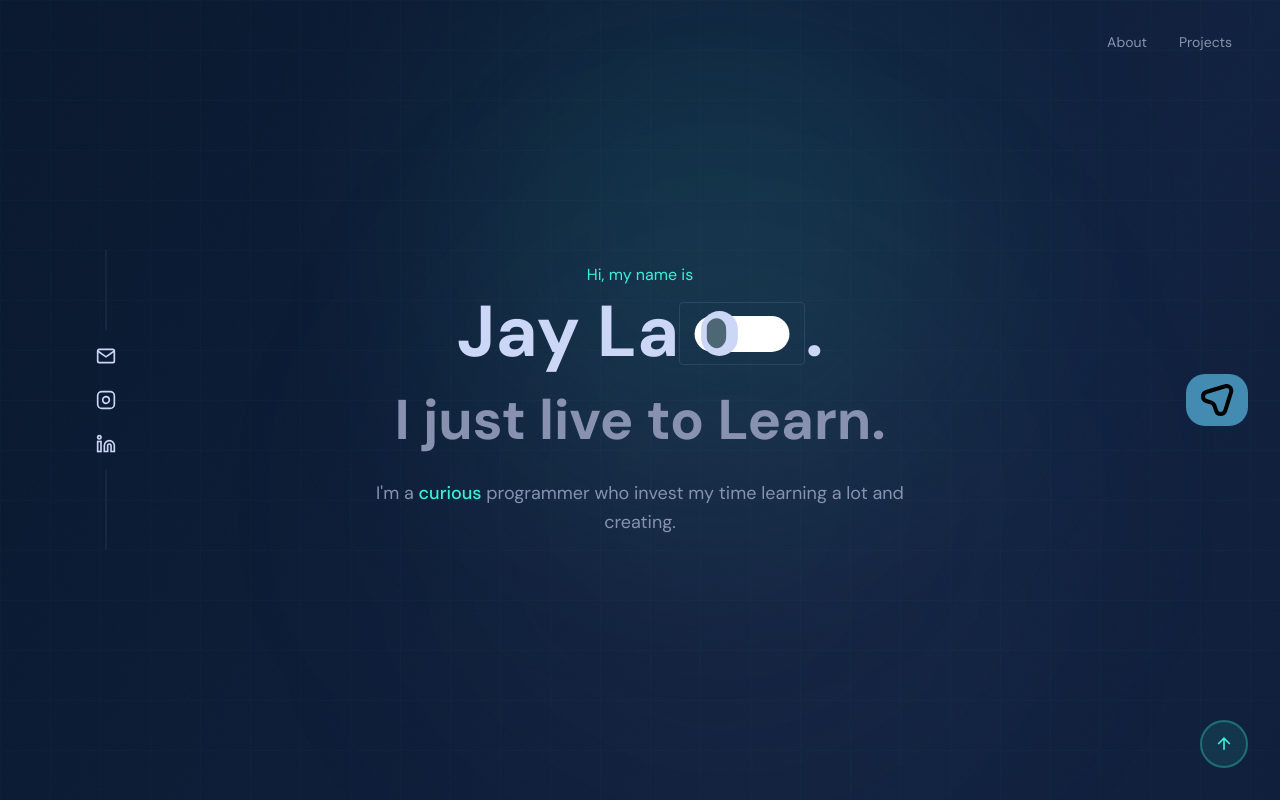
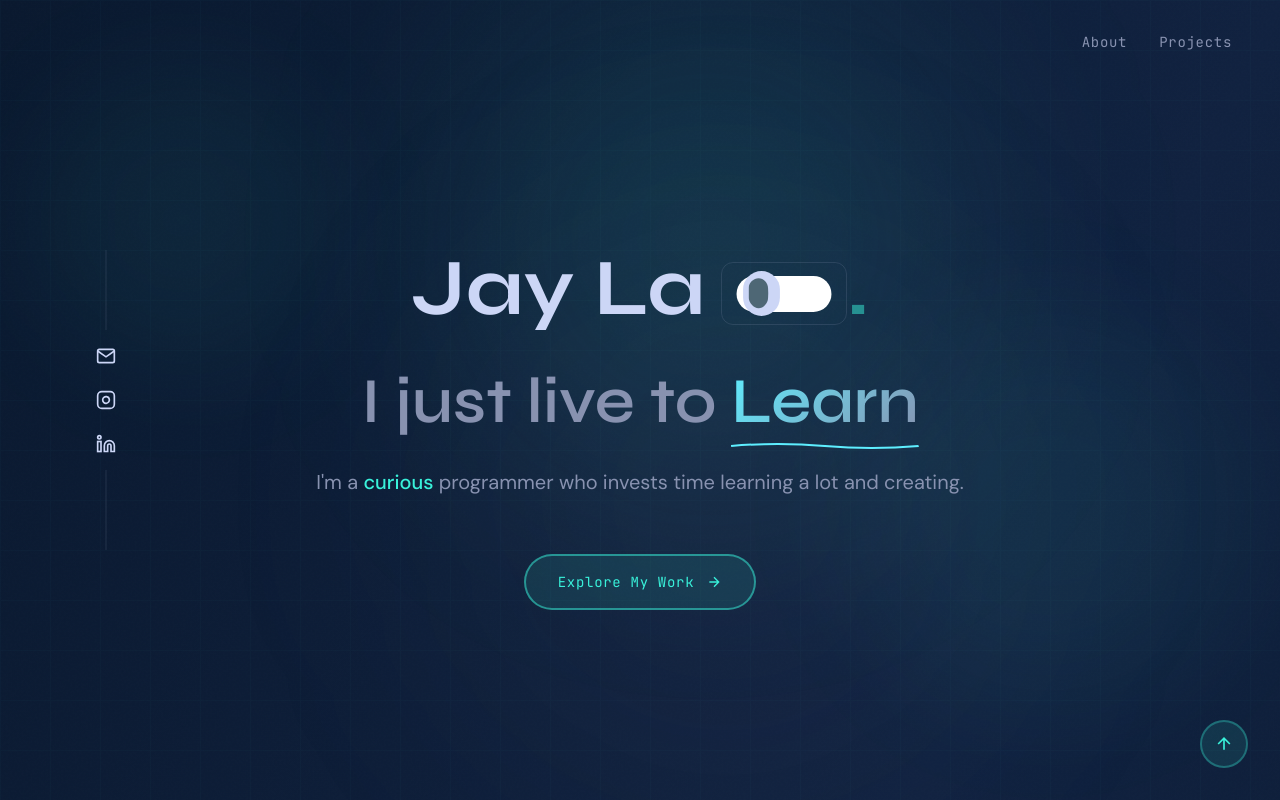
Before and after one commit to JayLao27/m-portfolio, a React (Vite) app: page / in a window 1280 px wide. Shown: the top 800 px of the page. Built offline with nearby package versions, Linux system fonts and the light colour scheme.

Commit message:
feat: enhance Header component with scroll detection, animated elements, and improved styling

```diff
--- a/src/components/section/header.tsx
+++ b/src/components/section/header.tsx
@@ -1,4 +1,4 @@
-import React from 'react'
+import React, { useState, useEffect } from 'react'
 import { MoonIcon, SunIcon, MessageIcon } from '../Icons'
 import { LeftIcons } from '../Left-icons'
 
@@ -8,54 +8,126 @@ type HeadProps = {
 }
 
 export const Head: React.FC<HeadProps> = ({ isDarkMode, toggleTheme }) => {
+  const [scrolled, setScrolled] = useState(false)
+
+  useEffect(() => {
+    const handleScroll = () => {
+      setScrolled(window.scrollY > 50)
+    }
+    window.addEventListener('scroll', handleScroll)
+    return () => window.removeEventListener('scroll', handleScroll)
+  }, [])
+
   return (
     <>
-      <nav className="fixed top-0 right-0 p-8 pr-12 z-[1000] flex items-center gap-8 max-md:p-6 max-md:pr-8 max-md:gap-4">
+      <nav
+        className={`fixed top-0 right-0 p-8 pr-12 z-[1000] flex items-center gap-8 max-md:p-6 max-md:pr-8 max-md:gap-4 transition-all duration-300 ${
+          scrolled ? 'glass-effect rounded-bl-2xl' : ''
+        }`}
+      >
         <div className="flex gap-8 max-md:gap-4">
           <a
             href="#about"
-            className={`${isDarkMode ? 'text-nav-text hover:text-highlight' : 'text-[#FFFFFF] hover:text-highlight'} no-underline text-sm transition-colors duration-300 max-md:text-xs`}
+            className={`${isDarkMode ? 'text-nav-text hover:text-highlight' : 'text-[#FFFFFF] hover:text-highlight'} no-underline text-sm font-['JetBrains_Mono'] tracking-wider transition-all duration-300 hover:translate-y-[-2px] max-md:text-xs relative group`}
           >
-            About
+            <span className="relative z-10">About</span>
+            <span className="absolute bottom-0 left-0 w-0 h-0.5 bg-highlight transition-all duration-300 group-hover:w-full"></span>
           </a>
           <a
             href="#projects"
-            className={`${isDarkMode ? 'text-nav-text hover:text-highlight' : 'text-[#FFFFFF] hover:text-highlight'} no-underline text-sm transition-colors duration-300 max-md:text-xs`}
+            className={`${isDarkMode ? 'text-nav-text hover:text-highlight' : 'text-[#FFFFFF] hover:text-highlight'} no-underline text-sm font-['JetBrains_Mono'] tracking-wider transition-all duration-300 hover:translate-y-[-2px] max-md:text-xs relative group`}
           >
-            Projects
+            <span className="relative z-10">Projects</span>
+            <span className="absolute bottom-0 left-0 w-0 h-0.5 bg-highlight transition-all duration-300 group-hover:w-full"></span>
           </a>
         </div>
       </nav>
 
-      <section className="min-h-screen flex items-center justify-center px-[10%] relative max-w-[1600px] max-xl:px-[5%] max-md:px-[5%]">
+      <section className="min-h-screen flex items-center justify-center px-[10%] relative max-w-[1600px] max-xl:px-[5%] max-md:px-[5%] overflow-hidden">
+        {/* Animated background elements */}
+        <div className="absolute inset-0 overflow-hidden pointer-events-none">
+          <div className="absolute top-20 left-10 w-72 h-72 bg-highlight/5 rounded-full blur-3xl animate-float"></div>
+          <div className="absolute bottom-20 right-10 w-96 h-96 bg-highlight/5 rounded-full blur-3xl animate-float" style={{ animationDelay: '2s' }}></div>
+        </div>
+
         <LeftIcons isDarkMode={isDarkMode} />
 
-        <div className="flex-1 max-w-[700px] animate-fade-in-up text-center">
-          <div>
-            <p className="text-hi-text text-base font-normal">Hi, my name is</p>
-            <h1 className={`text-[4.5rem] font-bold ${isDarkMode ? 'text-name-text' : 'text-[#F0F4FF]'} mb-2 leading-tight max-xl:text-[3.5rem] max-md:text-[2.5rem] max-sm:text-[2rem]`}>
+        <div className="flex-1 max-w-[800px] text-center relative z-10">
+          <div className="space-y-6">
+            <p className={`text-hi-text text-base font-['JetBrains_Mono'] font-normal tracking-widest uppercase opacity-0 animate-fade-in-up`}>
+              Hi, my name is
+            </p>
+
+            <h1
+              className={`text-[5rem] font-['Syne'] font-bold ${isDarkMode ? 'text-name-text' : 'text-[#F0F4FF]'} mb-2 leading-tight max-xl:text-[4rem] max-md:text-[3rem] max-sm:text-[2.5rem] opacity-0 animate-fade-in-up`}
+              style={{ animationDelay: '0.1s', animationFillMode: 'forwards' }}
+            >
               Jay La
               <button
                 onClick={toggleTheme}
-                className={`bg-transparent border ${isDarkMode ? 'border-[rgba(136,146,176,0.2)] text-nav-text hover:bg-[rgba(136,146,176,0.2)]' : 'border-[rgba(10,43,47,0.1)] text-light-nav-text hover:bg-[rgba(10,43,47,0.1)]'} px-3 py-2 rounded cursor-pointer text-xl transition-all duration-300`}
+                className={`inline-flex ml-4 bg-transparent border ${isDarkMode ? 'border-[rgba(136,146,176,0.2)] text-nav-text hover:bg-[rgba(136,146,176,0.2)]' : 'border-[rgba(10,43,47,0.1)] text-light-nav-text hover:bg-[rgba(10,43,47,0.1)]'} px-3 py-2 rounded-xl cursor-pointer text-xl transition-all duration-500 hover:scale-110 hover:rotate-12 align-middle`}
+                aria-label="Toggle theme"
               >
                 {isDarkMode ? <MoonIcon /> : <SunIcon />}
               </button>
-              <span className="relative inline-block"> .</span>
+              <span className="relative inline-block text-highlight animate-pulse">.</span>
             </h1>
-            <h2 className={`text-[3.5rem] font-semibold ${isDarkMode ? 'text-tagline-text' : 'text-[#F0F4FF]'} mb-6 leading-tight max-xl:text-[2.5rem] max-md:text-[2rem] max-sm:text-[1.5rem]`}>
-              I just live to Learn.
+
+            <h2
+              className={`text-[4rem] font-['Syne'] font-semibold ${isDarkMode ? 'text-tagline-text' : 'text-[#F0F4FF]'} mb-6 leading-tight max-xl:text-[3rem] max-md:text-[2.5rem] max-sm:text-[2rem] opacity-0 animate-fade-in-up`}
+              style={{ animationDelay: '0.2s', animationFillMode: 'forwards' }}
+            >
+              I just live to{' '}
+              <span className="relative inline-block">
+                <span className="text-gradient">Learn</span>
+                <svg className="absolute -bottom-2 left-0 w-full" height="8" viewBox="0 0 100 8" preserveAspectRatio="none">
+                  <path d="M0,4 Q25,0 50,4 T100,4" stroke="#5EEEFF" strokeWidth="2" fill="none" />
+                </svg>
+              </span>
             </h2>
-            <p className={`text-lg ${isDarkMode ? 'text-body-text' : 'text-[#1DD0A7]'} max-w-[600px] mx-auto leading-relaxed`}>
-              I'm a <span className="text-highlight font-medium">curious</span> programmer who invest my time learning a lot and creating.
+
+            <p
+              className={`text-xl font-['DM_Sans'] ${isDarkMode ? 'text-body-text' : 'text-[#1DD0A7]'} max-w-[650px] mx-auto leading-relaxed opacity-0 animate-fade-in-up`}
+              style={{ animationDelay: '0.3s', animationFillMode: 'forwards' }}
+            >
+              I'm a{' '}
+              <span className="text-highlight font-medium relative inline-block group">
+                curious
+                <span className="absolute -bottom-1 left-0 w-full h-0.5 bg-highlight scale-x-0 group-hover:scale-x-100 transition-transform duration-300 origin-left"></span>
+              </span>{' '}
+              programmer who invests time learning a lot and creating.
             </p>
+
+            {/* CTA Button */}
+            <div
+              className="pt-8 opacity-0 animate-fade-in-up"
+              style={{ animationDelay: '0.4s', animationFillMode: 'forwards' }}
+            >
+              <a
+                href="#about"
+                className={`inline-flex items-center gap-3 px-8 py-4 rounded-full font-['JetBrains_Mono'] text-sm tracking-wider transition-all duration-500 ${
+                  isDarkMode
+                    ? 'bg-highlight/10 text-highlight border-2 border-highlight/50 hover:bg-highlight hover:text-dark-bg'
+                    : 'bg-[#1DD0A7]/10 text-[#1DD0A7] border-2 border-[#1DD0A7]/50 hover:bg-[#1DD0A7] hover:text-white'
+                } hover:scale-105 hover:shadow-lg hover:shadow-highlight/30`}
+              >
+                Explore My Work
+                <svg width="16" height="16" viewBox="0 0 24 24" fill="none" stroke="currentColor" strokeWidth="2">
+                  <path d="M5 12h14M12 5l7 7-7 7"/>
+                </svg>
+              </a>
+            </div>
           </div>
         </div>
 
-        <div className="absolute right-8 flex items-center justify-center max-md:right-4 max-sm:hidden">
-          <button className=" rounded-full bg-[#448BB2] border-none text-white cursor-pointer flex items-center justify-center transition-all duration-300 hover:-translate-y-1 hover:shadow-[0_10px_20px_rgba(100,181,246,0.3)]"aria-label="Contact">
+        <div className="absolute right-8 flex items-center justify-center max-md:right-4 max-sm:hidden opacity-0 animate-fade-in-up" style={{ animationDelay: '0.5s', animationFillMode: 'forwards' }}>
+          <a
+            href="mailto:laocjay697@gmail.com"
+            className="rounded-full bg-[#448BB2] border-none text-white cursor-pointer flex items-center justify-center transition-all duration-500 hover:-translate-y-2 hover:shadow-[0_20px_40px_rgba(68,139,178,0.4)] hover:scale-110 animate-glow"
+            aria-label="Contact"
+          >
             <MessageIcon className="text-white" />
-          </button>
+          </a>
         </div>
       </section>
     </>
```
